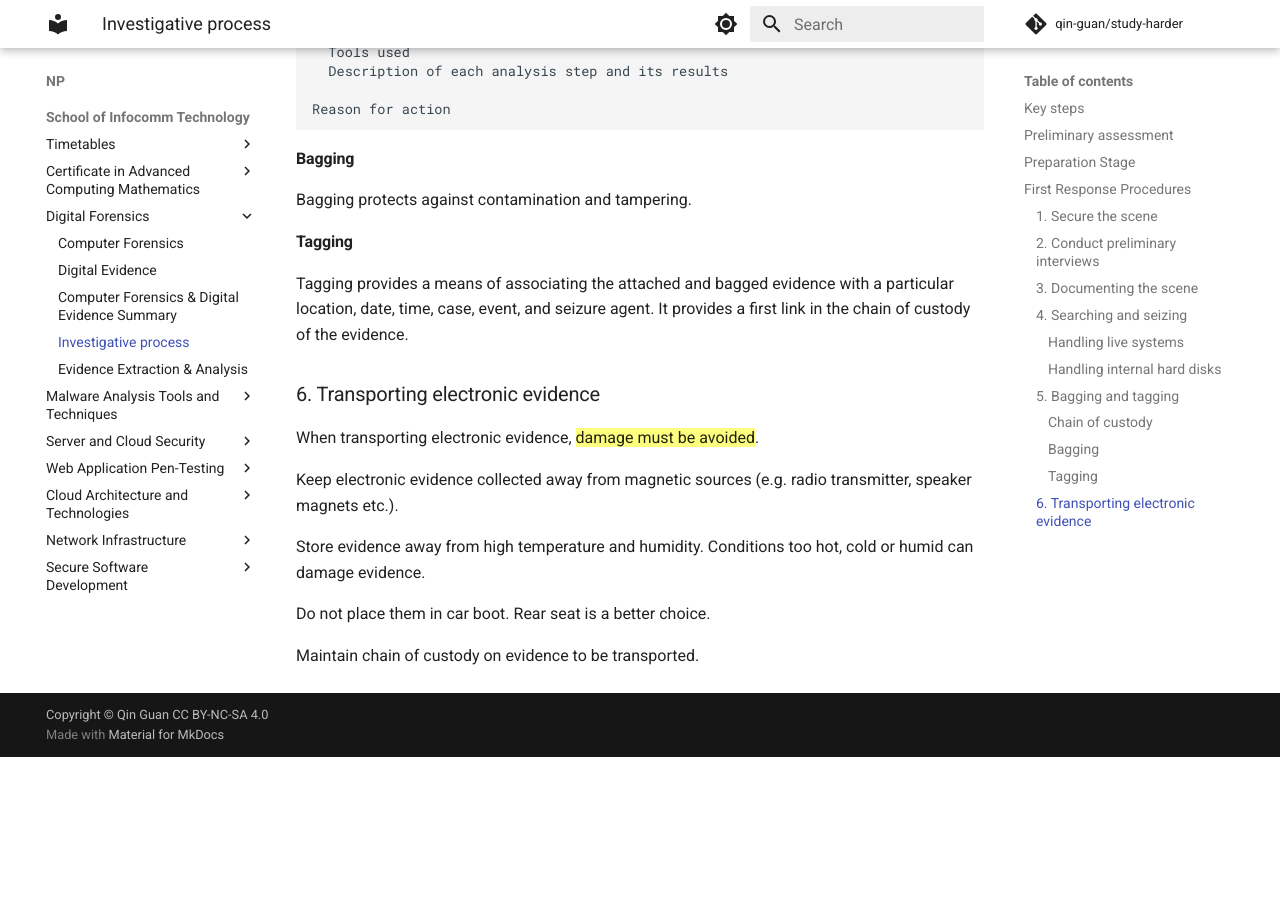
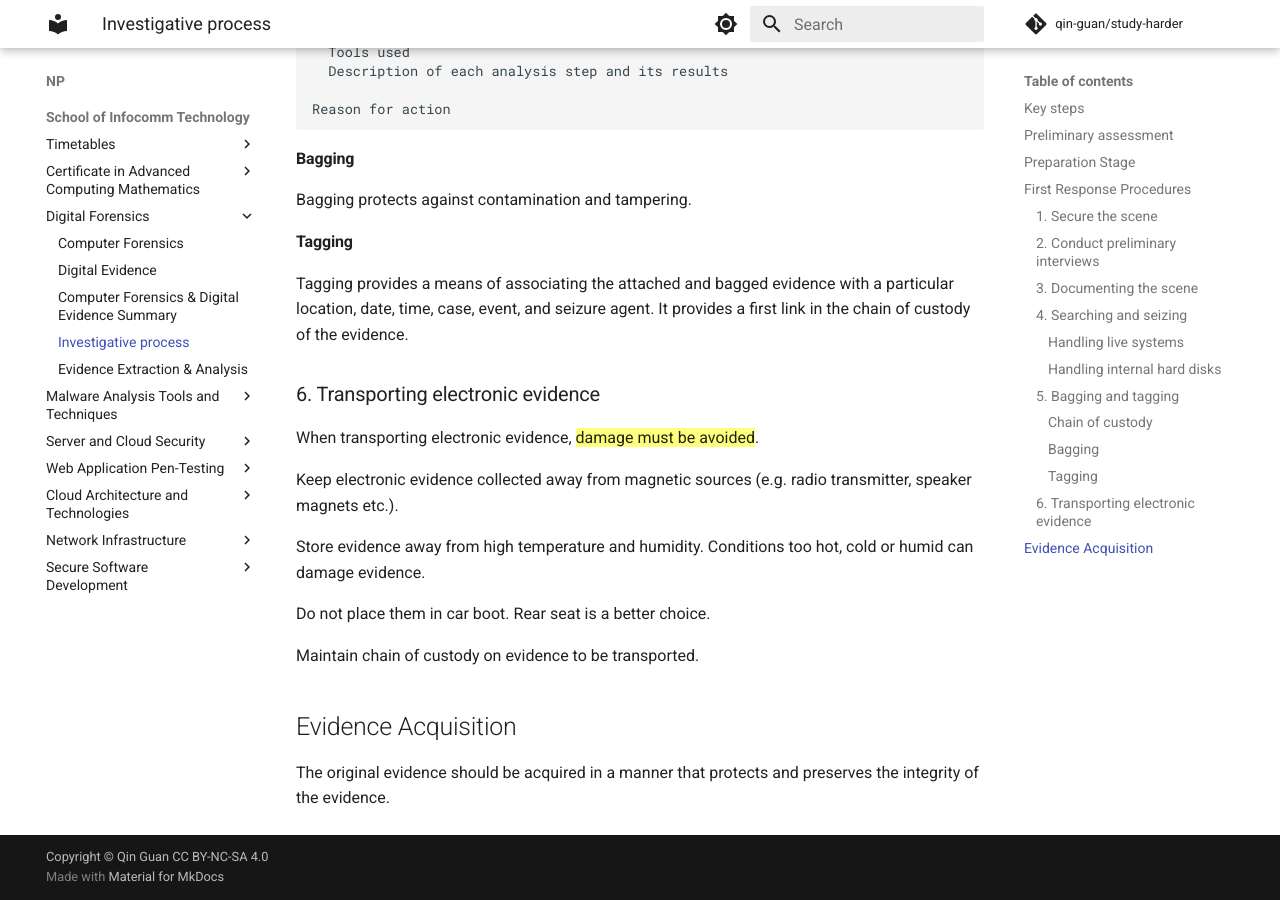
Before and after one commit to qin-guan/study-harder, an MkDocs documentation site: the page built from docs/np/ict/df/2-investigative-process.md, in a window 1280 px wide and 900 px high, scrolled down 6757 px. Built offline with MkDocs 1.6.1 and Material for MkDocs 9.7.7, drawn with Linux system fonts in a browser that asks for light colours; comment, search, counter and statistics services are not loaded; before the commit the page ends 7514 px from its top, so only the background shows below that.

Commit message:
update df week 2

```diff
--- a/docs/np/ict/df/2-investigative-process.md
+++ b/docs/np/ict/df/2-investigative-process.md
@@ -285,3 +285,7 @@ Store evidence away from high temperature and humidity. Conditions too hot, cold
 Do not place them in car boot. Rear seat is a better choice.
 
 Maintain chain of custody on evidence to be transported.
+
+## Evidence Acquisition
+
+The original evidence should be acquired in a manner that protects and preserves the integrity of the evidence.
```
